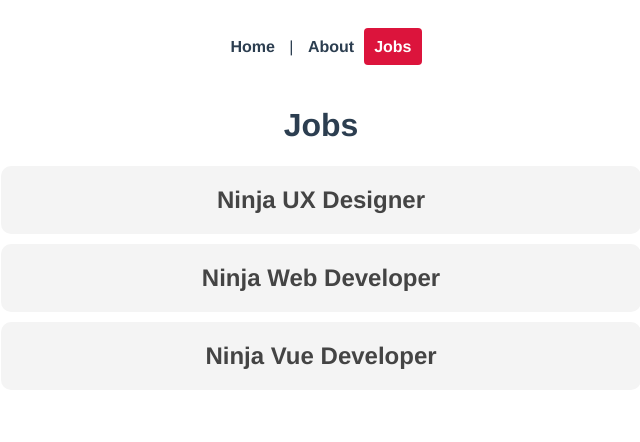
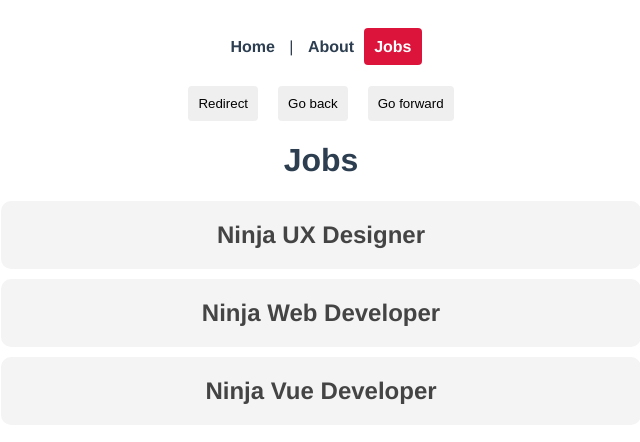
Before and after one commit to thiagobardini/vue-ninja-jobs, a Vue app: page /jobs in a window 1280 px wide. Shown: the top 442 px of the page, without its empty margins (319-959 px from the left). Built offline with nearby package versions, Linux system fonts and the light colour scheme.

Commit message:
Video 9 - JSON Server

```diff
--- /dev/null
+++ b/data/db.json
@@ -0,0 +1,7 @@
+{
+  "jobs": [
+    { "title": "Ninja UX Designer", "id": "1", "details": "lorem" },
+    { "title": "Ninja Web Developer", "id": "2", "details": "lorem" },
+    { "title": "Ninja Vue Developer", "id": "3", "details": "lorem" }
+  ]
+}
--- a/package.json
+++ b/package.json
@@ -8,6 +8,7 @@
   },
   "dependencies": {
     "core-js": "^3.6.5",
+    "json-server": "^0.16.3",
     "vue": "^3.0.0",
     "vue-router": "^4.0.0-0"
   },
--- a/src/App.vue
+++ b/src/App.vue
@@ -4,8 +4,29 @@
     <router-link :to="{ name: 'About' }">About</router-link>
     <router-link :to="{ name: 'Jobs' }">Jobs</router-link>
   </div>
+
+  <button @click="redirect">Redirect</button>
+  <button @click="back">Go back</button>
+  <button @click="forward">Go forward</button>
+
   <router-view />
 </template>
+
+<script>
+export default {
+  methods: {
+    redirect() {
+      this.$router.push({ name: 'Home' })
+    },
+    back() {
+      this.$router.go(-1)
+    },
+    forward() {
+      this.$router.go(1)
+    },
+  },
+}
+</script>
 
 <style>
 #app {
@@ -32,4 +53,11 @@
   color: white;
   background: crimson;
 }
+
+button {
+  margin: 0 10px;
+  padding: 10px;
+  border: none;
+  border-radius: 4px;
+}
 </style>
--- a/src/views/jobs/Jobs.vue
+++ b/src/views/jobs/Jobs.vue
@@ -1,6 +1,7 @@
 <template>
   <h1>Jobs</h1>
   <div v-for="job in jobs" :key="job.id" class="job">
+    <!-- sub components -->
     <router-link :to="{ name: 'JobDetails', params: { id: job.id } }">
       <h2>{{ job.title }}</h2>
     </router-link>
```
Also changed, not shown: 2 other files (tests, documents, lock files or other folders).
